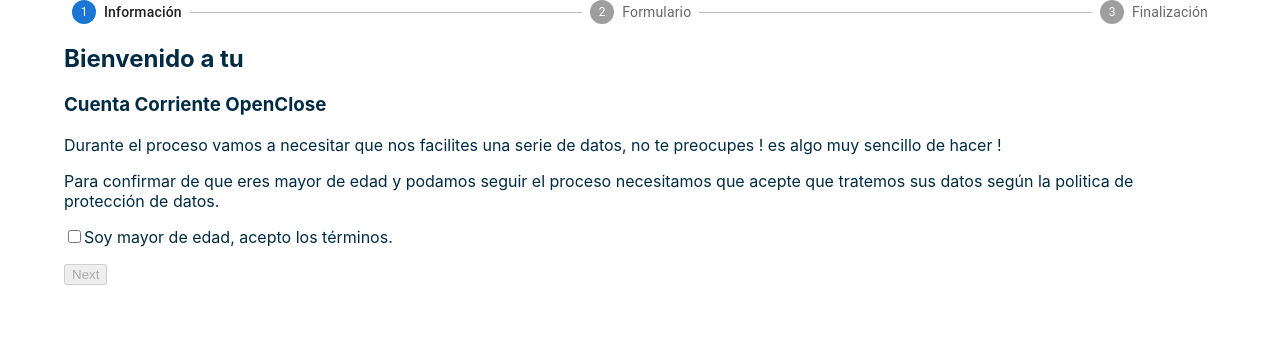
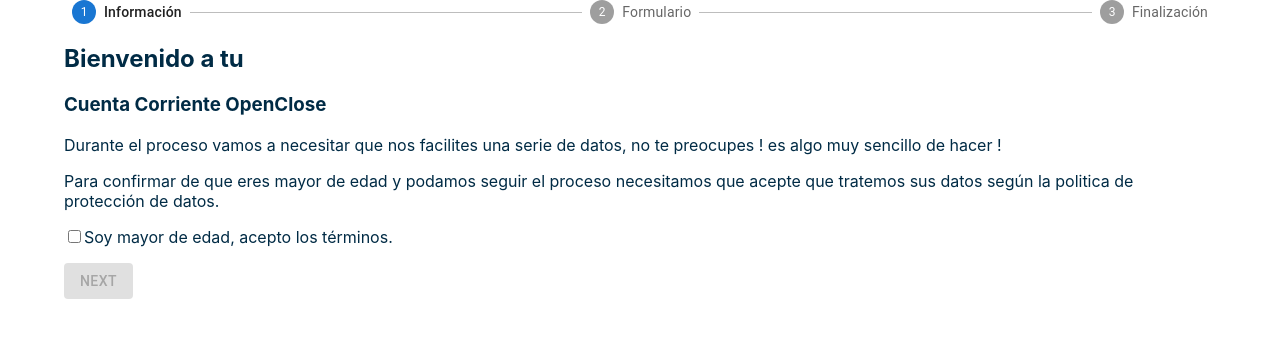
Before and after one commit to joraanbe82/wizard-bank, a React (Create React App) app: page / in a window 1280 px wide. Shown: the top 338 px of the page. Built offline with nearby package versions, Linux system fonts and the light colour scheme.

Commit message:
clean code

```diff
--- a/src/components/Stepper/Stepper.tsx
+++ b/src/components/Stepper/Stepper.tsx
@@ -1,11 +1,9 @@
 /* eslint-disable react/jsx-props-no-spreading */
-import * as React from 'react'
+import React from 'react'
 import Box from '@mui/material/Box'
 import Stepper from '@mui/material/Stepper'
 import Step from '@mui/material/Step'
 import StepLabel from '@mui/material/StepLabel'
-import Button from '@mui/material/Button'
-import Typography from '@mui/material/Typography'
 
 const steps = ['Información', 'Formulario', 'Finalización']
 
@@ -13,55 +11,12 @@
 	return (
 		<Box sx={{ width: '100%' }}>
 			<Stepper activeStep={activeStep}>
-				{steps.map((label, index) => {
-					const stepProps: { completed?: boolean } = {}
-					const labelProps: {
-						optional?: React.ReactNode
-					} = {}
-					return (
-						<Step key={label} {...stepProps}>
-							<StepLabel {...labelProps}>{label}</StepLabel>
-						</Step>
-					)
-				})}
+				{steps.map(label => (
+					<Step key={label}>
+						<StepLabel>{label}</StepLabel>
+					</Step>
+				))}
 			</Stepper>
-			{/* {activeStep === steps.length ? (
-        <>
-          <Typography sx={{ mt: 2, mb: 1 }}>
-            All steps completed - you&apos;re finished
-          </Typography>
-          <Box sx={{ display: 'flex', flexDirection: 'row', pt: 2 }}>
-            <Box sx={{ flex: '1 1 auto' }} />
-            <Button onClick={handleReset}>Reset</Button>
-          </Box>
-        </>
-      ) : (
-        <>
-          <Typography sx={{ mt: 2, mb: 1 }}>
-            Step
-            {activeStep + 1}
-          </Typography>
-          <Box sx={{ display: 'flex', flexDirection: 'row', pt: 2 }}>
-            <Button
-              color='inherit'
-              disabled={activeStep === 0}
-              onClick={handleBack}
-              sx={{ mr: 1 }}
-            >
-              Back
-            </Button>
-            <Box sx={{ flex: '1 1 auto' }} />
-            {isStepOptional(activeStep) && (
-              <Button color='inherit' onClick={handleSkip} sx={{ mr: 1 }}>
-                Skip
-              </Button>
-            )}
-            <Button onClick={handleNext}>
-              {activeStep === steps.length - 1 ? 'Finish' : 'Next'}
-            </Button>
-          </Box>
-        </>
-      )} */}
 		</Box>
 	)
 }
--- a/src/views/ProductInformation/ProductInformation.tsx
+++ b/src/views/ProductInformation/ProductInformation.tsx
@@ -1,6 +1,10 @@
 import React, { ChangeEvent, MouseEventHandler } from 'react'
+
+import Button from '@mui/material/Button'
+
 import { useAppDispatch, useAppSelector } from '../../store/hooks'
 import { ActionTypes } from '../../action-types'
+import { Colors } from '../../styles/Colors'
 
 type Props = {
 	handleNext: () => void
@@ -15,8 +19,9 @@
 			payload: e,
 		})
 	}
-	console.log(terms)
+
 	const isFormValid = () => terms
+
 	return (
 		<section>
 			<header>
@@ -47,12 +52,14 @@
 					Soy mayor de edad, acepto los términos.
 				</p>
 			</div>
-			<button
+			<Button
+				sx={{ background: Colors.oficialBlue }}
+				variant='contained'
 				type='button'
 				onClick={() => handleNext()}
 				disabled={!isFormValid()}>
 				Next
-			</button>
+			</Button>
 		</section>
 	)
 }
```
